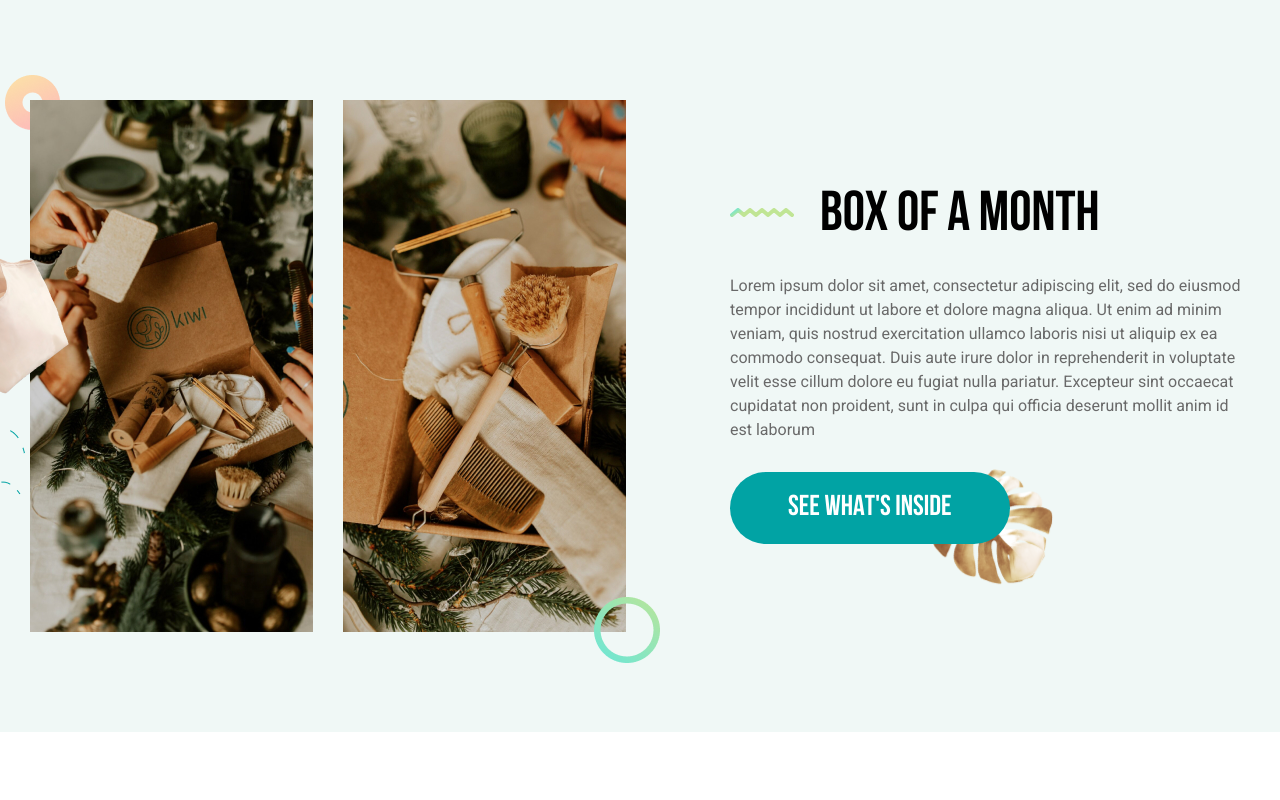
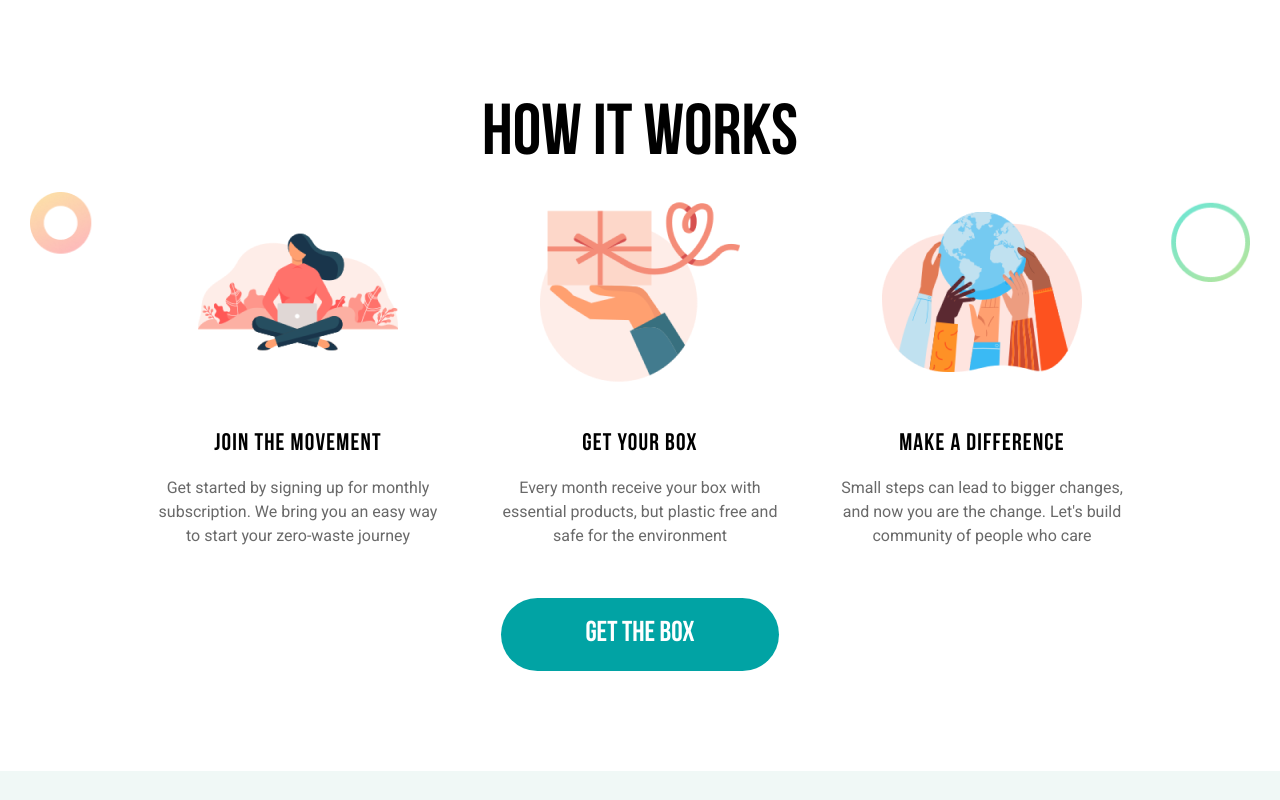
Before and after one commit to Vadym-Vasiliev/kiwi, a website: page src/index.pug in a window 1280 px wide. Shown: the top 800 px of the page. Drawn offline with nearby package versions, Linux system fonts and the light colour scheme; files that its build step writes are made by us from their sources; a web font is replaced by a local one.

Commit message:
add works

```diff
--- a/gulp/version.json
+++ b/gulp/version.json
@@ -1,3 +1,3 @@
 {
-    "main": "20220908133123"
+    "main": "20220908142743"
 }
--- a/src/index.pug
+++ b/src/index.pug
@@ -17,39 +17,39 @@ html
       //-     .main__img
       //-       img(src="img/main.png", alt="box")
       //-     button.primary-btn.main__btn(type="button") Start now
-      //- //- WORKS
-      //- section.works
-      //-   .container
-      //-     .works__img
-      //-       img(src="img/works-top.png", alt="circles")
-      //-     .secondary-title.works__title
-      //-       h2 How it Works
-      //-     ul.works-list
-      //-       li.works-list__item
-      //-         .works-list__img
-      //-           img(src="img/works-1.png", alt="how it works")
-      //-         .works-list__content
-      //-           .works-list__title
-      //-             p Join The Movement
-      //-           .works-list__text
-      //-             p Get started by signing up for monthly subscription. We bring you an easy way to start your zero-waste journey
-      //-       li.works-list__item
-      //-         .works-list__img
-      //-           img(src="img/works-2.png", alt="how it works")
-      //-         .works-list__content
-      //-           .works-list__title
-      //-             p Get Your Box
-      //-           .works-list__text
-      //-             p Every month receive your box with essential products, but plastic free and safe for the environment
-      //-       li.works-list__item
-      //-         .works-list__img
-      //-           img(src="img/works-3.png", alt="how it works")
-      //-         .works-list__content
-      //-           .works-list__title
-      //-             p Make a Difference
-      //-           .works-list__text
-      //-             p Small steps can lead to bigger changes, and now you are the change. Let's build community of people who care
-      //-     button.primary-btn.works__btn(type="button") Get the Box
+      //- WORKS
+      section.works
+        .container
+          .secondary-title.works__title
+            h2 How it Works
+          ul.works-list
+            .works-list__img-decor
+              img(src="img/works-top.png", alt="circles")
+            li.works-list__item
+              .works-list__img
+                img(src="img/works-1.png", alt="how it works")
+              .works-list__content
+                .works-list__title
+                  p Join The Movement
+                .works-list__text
+                  p Get started by signing up for monthly subscription. We bring you an easy way to start your zero-waste journey
+            li.works-list__item
+              .works-list__img
+                img(src="img/works-2.png", alt="how it works")
+              .works-list__content
+                .works-list__title
+                  p Get Your Box
+                .works-list__text
+                  p Every month receive your box with essential products, but plastic free and safe for the environment
+            li.works-list__item
+              .works-list__img
+                img(src="img/works-3.png", alt="how it works")
+              .works-list__content
+                .works-list__title
+                  p Make a Difference
+                .works-list__text
+                  p Small steps can lead to bigger changes, and now you are the change. Let's build community of people who care
+          button.primary-btn.works__btn(type="button") Get the Box
       //- BOX
       section.box
         .container
--- a/src/scss/components/works.scss
+++ b/src/scss/components/works.scss
@@ -1,18 +1,19 @@
 .works {
-  position: relative;
   padding-top: 100px;
   padding-bottom: 100px;
+
+  @include mobile {
+    padding-top: 50px;
+    padding-bottom: 30px;
+  }
 
   &__title {
     margin-bottom: 20px;
     text-align: center;
-  }
 
-  &__img {
-    position: absolute;
-    top: 200px;
-    left: 320px;
-    z-index: -1;
+    @include mobile {
+      margin-bottom: 29px;
+    }
   }
 
   &__btn {
@@ -28,10 +29,16 @@
         0px 0px 1px rgb(0 0 0 / 12%);
       background-color: #01a4a4db;
     }
+
+    @include mobile {
+      padding: 19px 98px;
+      font-size: 1.5rem;
+    }
   }
 }
 
 .works-list {
+  position: relative;
   display: flex;
   align-items: center;
   justify-content: center;
@@ -39,8 +46,45 @@
   gap: 178px;
   margin-bottom: 50px;
 
+  @include desktop-1024 {
+    gap: 60px;
+  }
+
+  @include mobile {
+    margin-bottom: 30px;
+    gap: 65px;
+  }
+
+  &__img-decor {
+    position: absolute;
+    top: 0;
+    left: 0;
+    z-index: -1;
+
+    @include mobile {
+      display: none;
+    }
+  }
+
   &__item {
+    position: relative;
     max-width: 282px;
+
+    &:not(:last-child) {
+      &::after {
+        @include mobile {
+          content: "";
+          position: absolute;
+          bottom: -45px;
+          left: 0;
+          width: 288px;
+          height: 15px;
+
+          background-image: url(../../img/works-mobile-decor.png);
+          background-repeat: no-repeat;
+        }
+      }
+    }
   }
 
   &__title {
@@ -53,6 +97,14 @@
     margin-bottom: 20px;
 
     color: $black-dark;
+
+    @include mobile {
+      font-family: $font-advent;
+      font-size: 1.12rem;
+      line-height: 1.22;
+      text-align: center;
+      margin-bottom: 8px;
+    }
   }
 
   &__text {
@@ -60,6 +112,10 @@
     font-size: 1rem;
     line-height: 1.5;
     text-align: center;
+
+    @include mobile {
+      font-size: 0.87rem;
+    }
   }
 
   &__img {
@@ -67,5 +123,10 @@
     margin-bottom: 40px;
     margin-left: auto;
     margin-right: auto;
+
+    @include mobile {
+      width: 211px;
+      margin-bottom: 30px;
+    }
   }
 }
```
Also changed, not shown: dist/css/style.css, dist/css/style.min.css, dist/img/Group 914.png (added), dist/img/works-mobile-decor.png (added), dist/index.html, src/img/works-mobile-decor.png (added).
